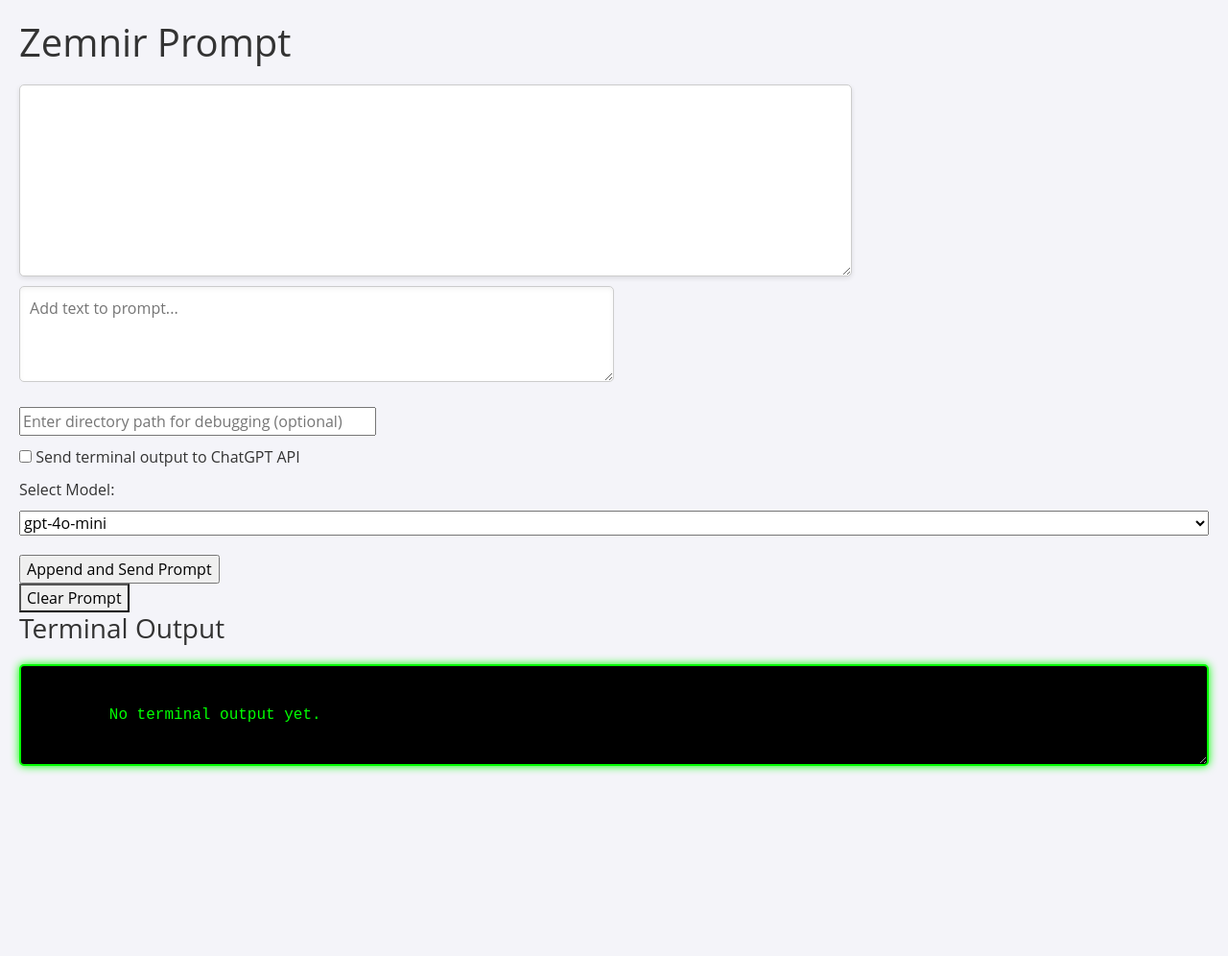
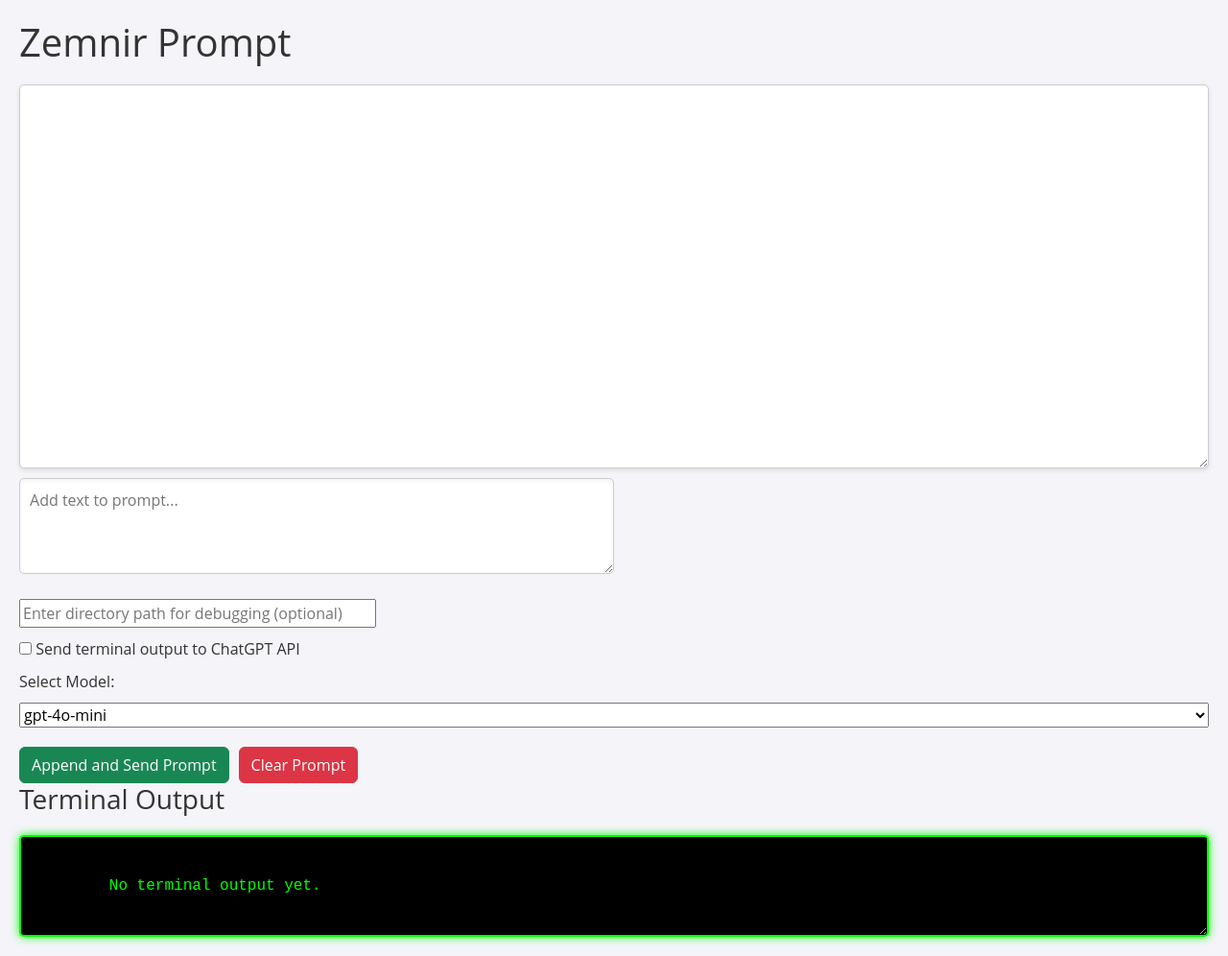
Before and after one commit to bigroll123/zemnir, a Flask app: page / in a window 1280 px wide. Shown: the whole page at 96% size. Before the commit the page ends 805 px from the top, so only its background shows below. Run offline with Flask 3, Linux system fonts and the light colour scheme.

Commit message:
updating submit and clear buttons

```diff
--- a/app/routes.py
+++ b/app/routes.py
@@ -11,10 +11,12 @@ app_routes = Blueprint("app_routes", __name__)
 
 @app_routes.route("/", methods=["GET"])
 def index():
+    model = request.form.get("model", "gpt-4o-mini")
     current_prompt = read_prompt()
     terminal_output = read_terminal_output()
     return render_template(
         "index.html",
+        model=model,
         current_prompt=current_prompt,
         terminal_output=terminal_output,
     )
--- a/app/static/styles.css
+++ b/app/static/styles.css
@@ -46,8 +46,8 @@ nav ul li a:hover {
 
 /* Prompt Container */
 .prompt-container {
-    width: 70%;
-    height: 200px;
+    width: 100%;
+    height: 400px;
     overflow: auto;
     border: 1px solid #ccc;
     padding: 10px;
--- a/app/templates/index.html
+++ b/app/templates/index.html
@@ -48,12 +48,13 @@
       </select>
 
       <div class="controls">
-          <input type="submit" value="Append and Send Prompt">
-      </div>
+          <button type="submit" class="btn btn-success">
+            <i class="bi bi-send"></i> Append and Send Prompt
+          </button>
+          <button type="submit" class="btn btn-danger" id="clear-prompt">Clear Prompt</button>
+        </div>
     </form>
 
-    <!-- Clear Prompt Button -->
-    <button id="clear-prompt">Clear Prompt</button>
 
     <h3>Terminal Output</h3>
     <div class="terminal-output">
```
